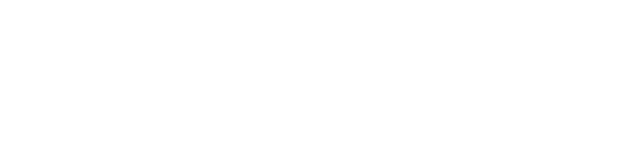
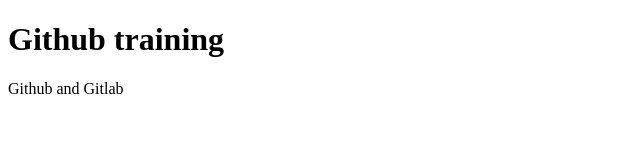
Before and after one commit to mahcarine/testing, a plain HTML site: page index.html in a window 1280 px wide. Shown: the whole page, without its empty margins (0-640 px from the left). Drawn offline with Linux system fonts and the light colour scheme.

Commit message:
second commit github

```diff
--- a/index.html
+++ b/index.html
@@ -7,6 +7,7 @@
     <title>testing testing</title>
 </head>
 <body>
-
+    <h1>Github training</h1>
+    <p>Github and Gitlab</p>
 </body>
 </html>
```
